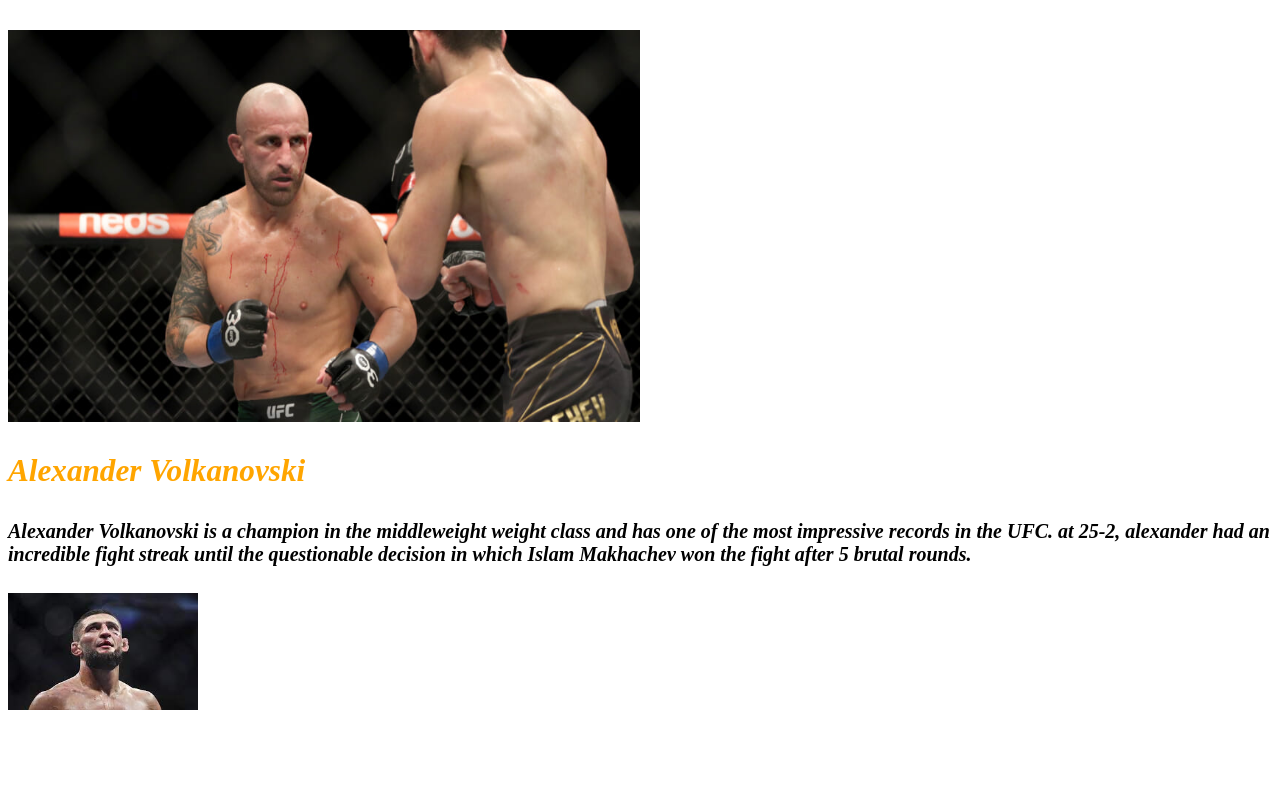
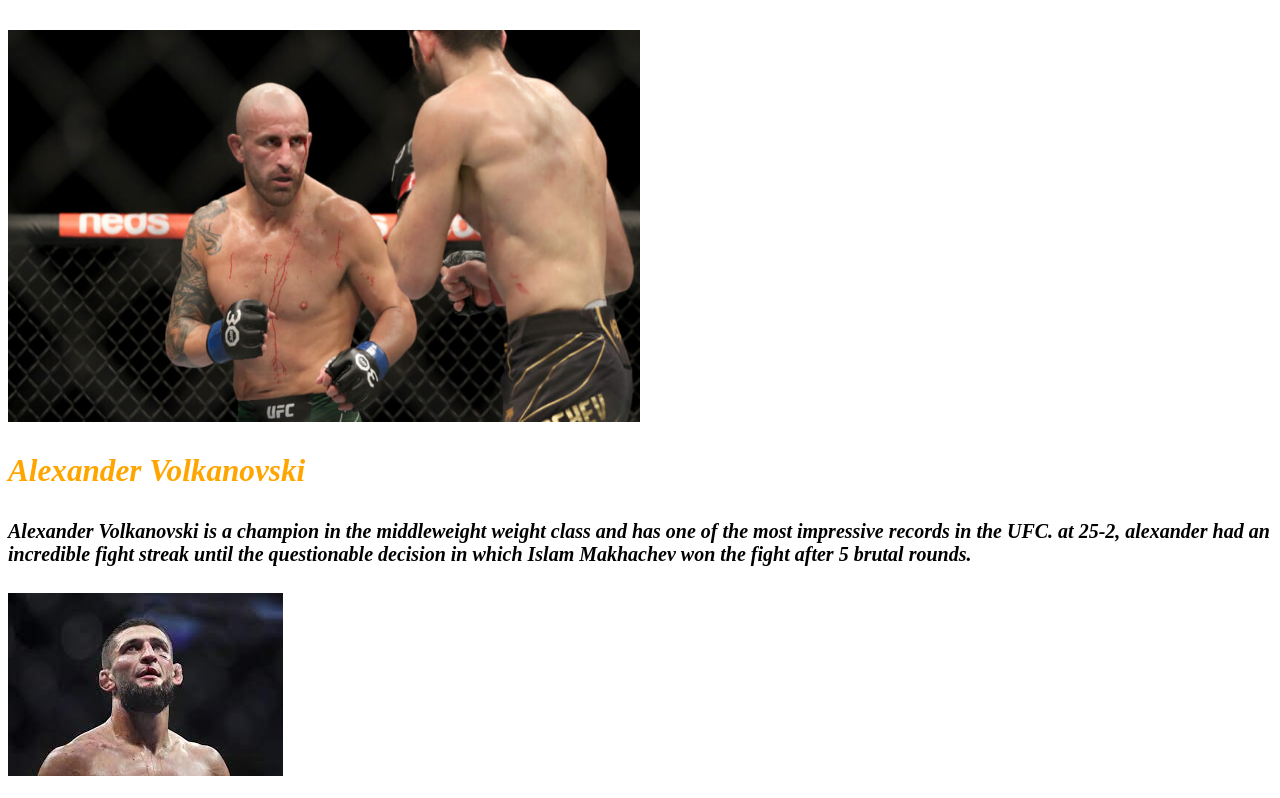
Before and after one commit to DiegoBrown29/test, a plain HTML site: page index.html in a window 1280 px wide. Shown: the part 1756-2554 px from the top of the page. Before the commit the page ends 2488 px from the top, so only its background shows below. Drawn offline with Linux system fonts and the light colour scheme.

Commit message:
Update index.html

```diff
--- a/index.html
+++ b/index.html
@@ -172,7 +172,7 @@
 
 
 
-  <a href= "khamzat.jpeg"><img src= "khamzat.jpeg" width = "15%" height = "15%"></a>
+  <a href= "khamzat.jpeg"><img src= "khamzat.jpeg"></a>
 
 
 
```
